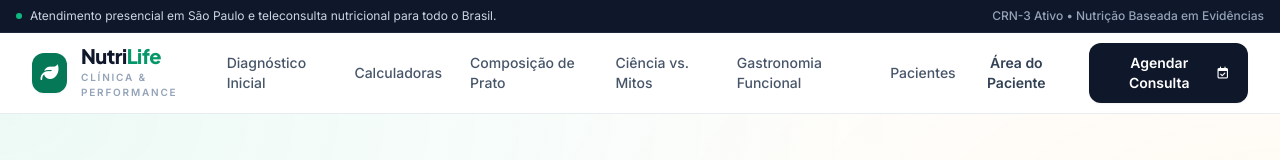
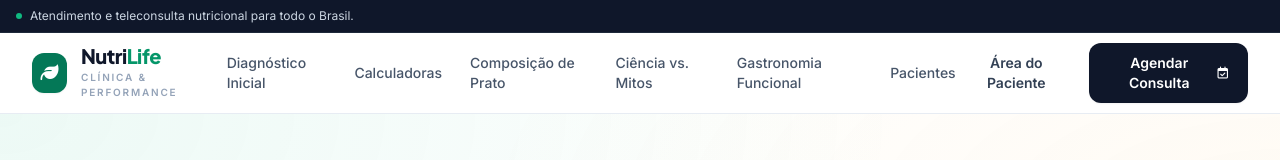
Before and after one commit to patricio160309-bit/nutri4life, a plain HTML site: page index.html in a window 1280 px wide. Shown: the top 160 px of the page. Drawn offline with nearby package versions, Linux system fonts and the light colour scheme.

Commit message:
Update index.html

```diff
--- a/index.html
+++ b/index.html
@@ -3,7 +3,7 @@
 <head>
     <meta charset="UTF-8">
     <meta name="viewport" content="width=device-width, initial-scale=1.0">
-    <title>Nutri Life — Nutrição Clínica, Performance & Bem-Estar</title>
+    <title>Nutri Life — Nutrição , Performance & Bem-Estar</title>
     <!-- Tailwind CSS CDN -->
     <script src="https://cdn.tailwindcss.com"></script>
     <!-- FontAwesome CDN -->
@@ -82,9 +82,9 @@
         <div class="max-w-7xl mx-auto flex flex-col sm:flex-row items-center justify-between gap-1 text-center sm:text-left">
             <p class="flex items-center gap-2">
                 <span class="inline-block w-1.5 h-1.5 rounded-full bg-brand-500"></span>
-                <span>Atendimento presencial em São Paulo e teleconsulta nutricional para todo o Brasil.</span>
+                <span>Atendimento e teleconsulta nutricional para todo o Brasil.</span>
             </p>
-            <span class="text-slate-400 font-medium">CRN-3 Ativo • Nutrição Baseada em Evidências</span>
+
         </div>
     </div>
 
```
